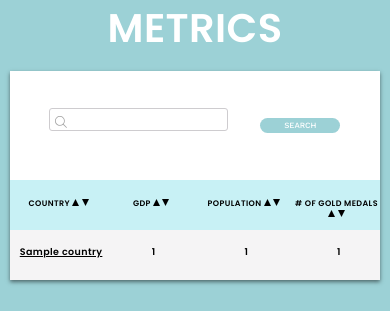
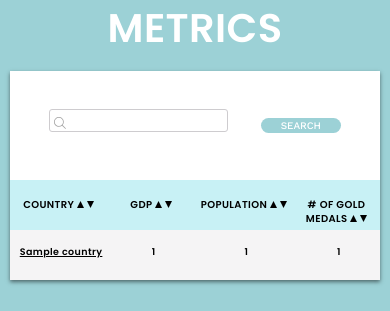
Before and after one commit to briantacderan/gold-medal-flask, a Flask app: page / in a window 390 px wide. Shown: the part 247-558 px from the top of the page. Run offline with Flask 2, Linux system fonts and the light colour scheme; tables that the repository leaves empty hold one stand-in row (values such as "Sample post").

Commit message:
Adjust more css

```diff
--- a/static/stylesheets/style.css
+++ b/static/stylesheets/style.css
@@ -202,14 +202,14 @@ h2#hidden.subheader:hover {
     height: 15px;
     border-radius: 54px;
     line-height: 1;
-    font-size: 8px;
+    font-size: 10px;
     margin: 15px;
   }
 
   .country-header th {
     background: #c8f1f5;
     padding-top: 18px;
-    font-size: 8px;
+    font-size: 10px;
   }
 
   img.sort {
@@ -218,8 +218,8 @@ h2#hidden.subheader:hover {
 
   #container {
     width: 95%;
-    min-width: 200px;
-    font-size: 8px;
+    min-width: 100px;
+    font-size: 10px;
   }
 
   tr {
```
